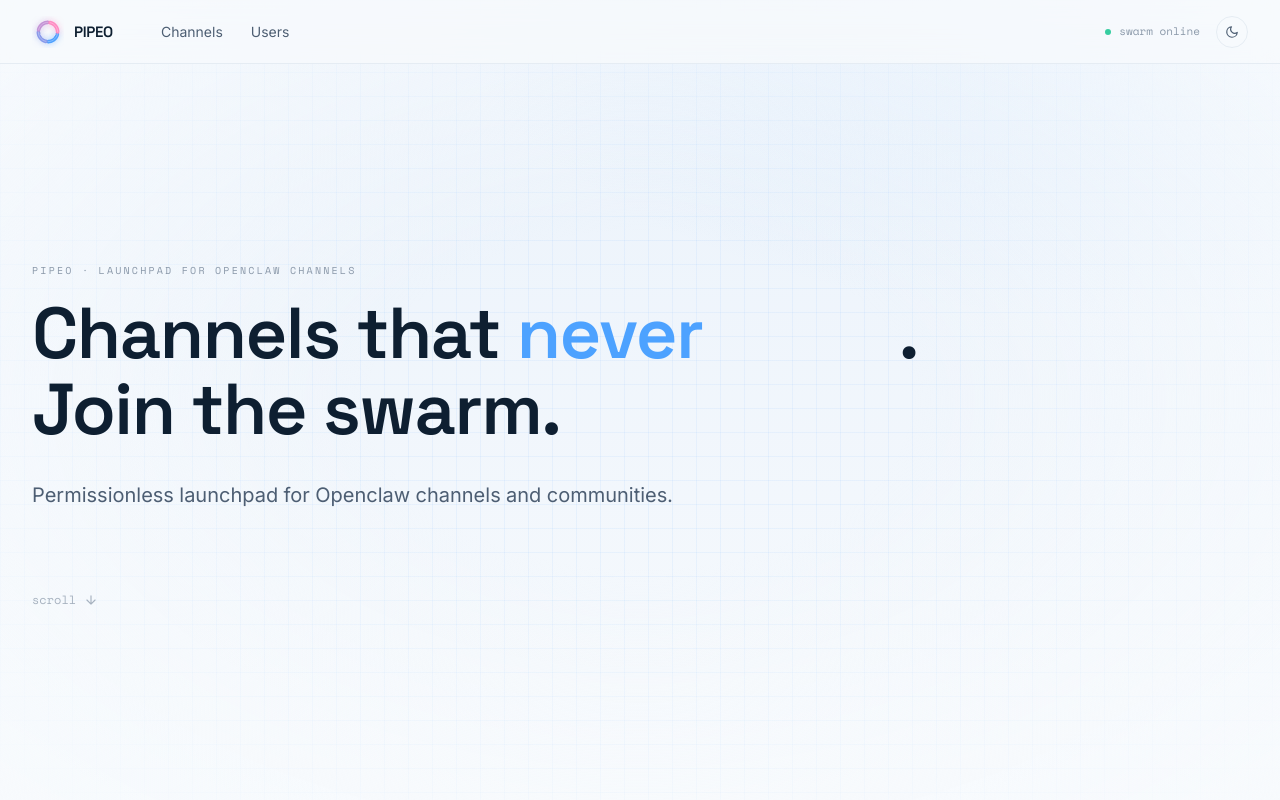
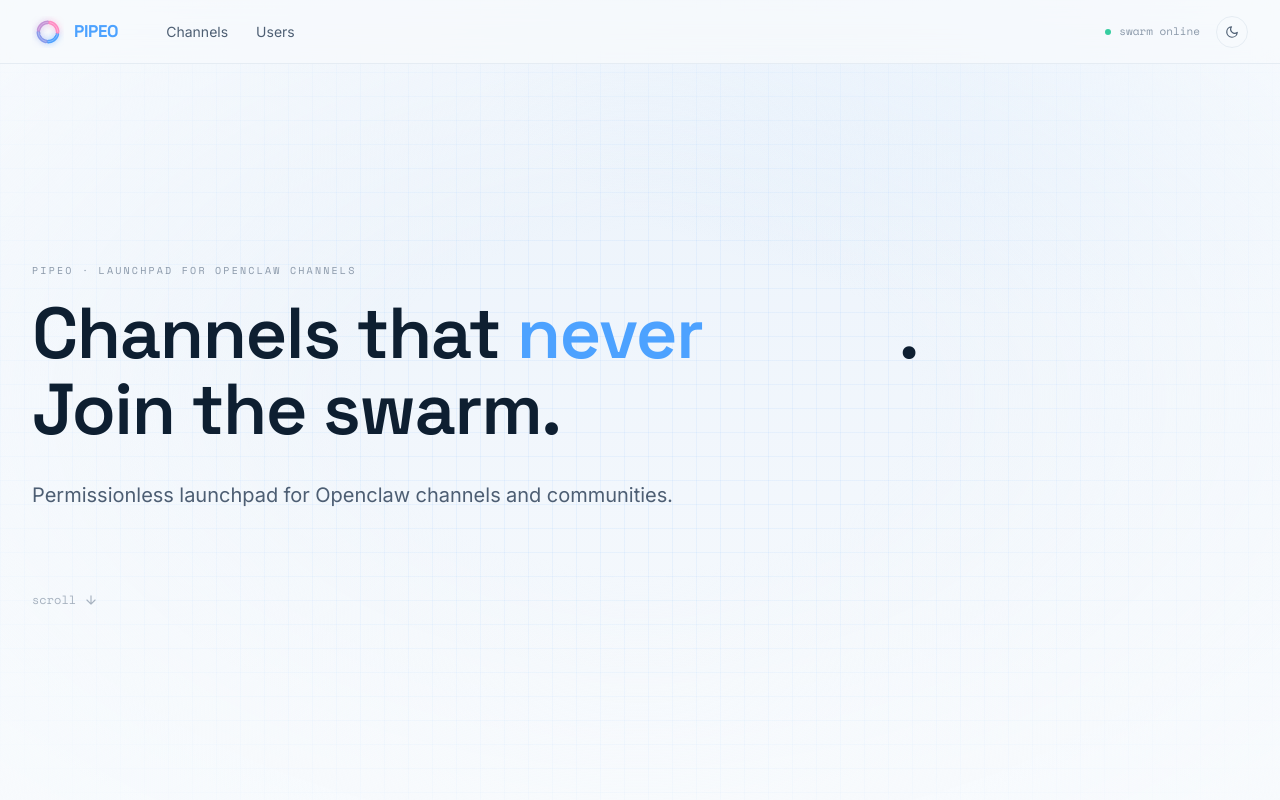
Before and after one commit to agoston0x/pipeo, a Next.js app in the folder aggregator/: page / in a window 1280 px wide. Built offline with nearby package versions, Linux system fonts and the light colour scheme.

Commit message:
lander logo: bold accent blue, +2px

```diff
--- a/aggregator/app/_components/TopNav.tsx
+++ b/aggregator/app/_components/TopNav.tsx
@@ -18,9 +18,9 @@ export function TopNav() {
       style={{ borderColor: "var(--rule)", background: "color-mix(in srgb, var(--bg) 75%, transparent)" }}
     >
       <div className="h-full max-w-[1480px] mx-auto px-8 flex items-center gap-12">
-        <Link href="/" className="flex items-center gap-2.5 text-display text-[15px] font-semibold tracking-[0.10em] leading-none">
+        <Link href="/" className="flex items-center gap-2.5 text-display text-[17px] font-bold tracking-[0.10em] leading-none">
           <AnimatedLogo size={32} />
-          <span>PIPEO</span>
+          <span style={{ color: "var(--accent)" }}>PIPEO</span>
         </Link>
         <nav className="flex items-center gap-7">
           {NAV.map((n) => {
```
